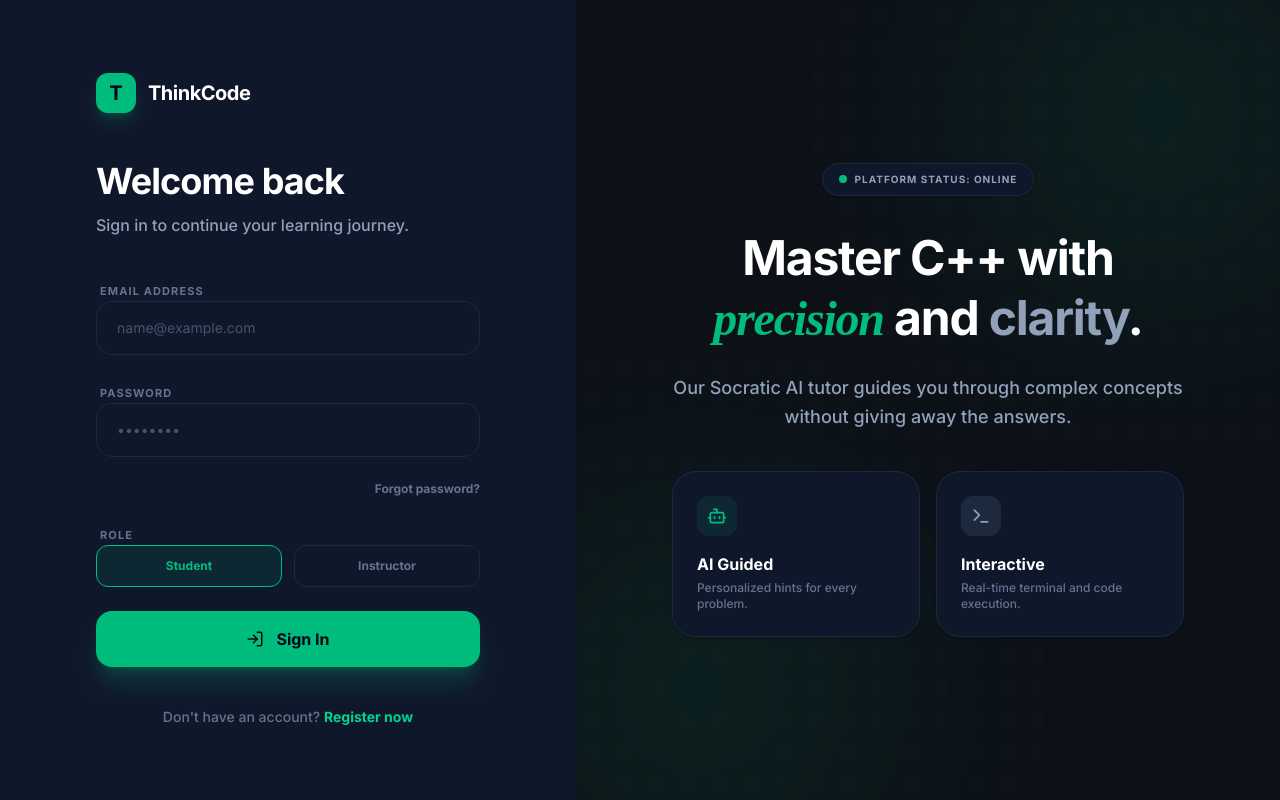
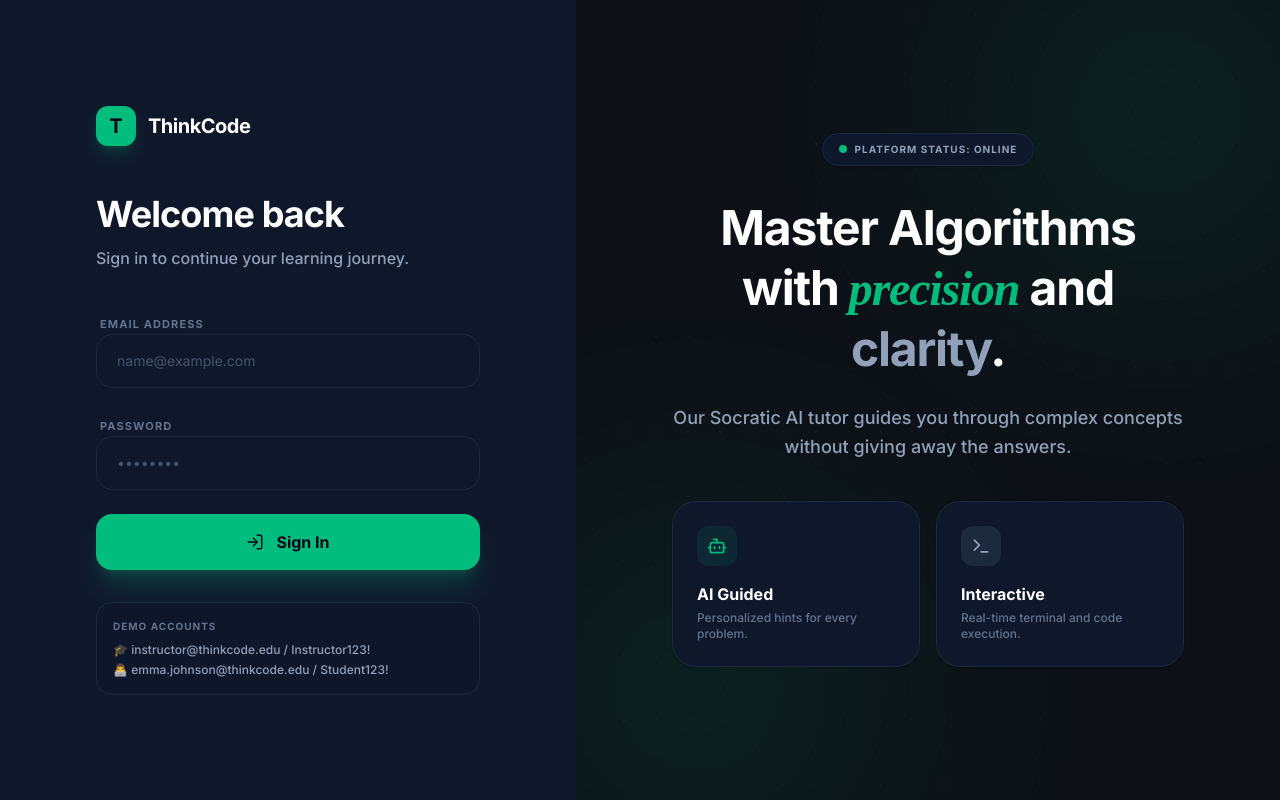
Before and after one commit to Asyaberk/thinkcode, a React (Vite) app in the folder frontend/: page / in a window 1280 px wide. Built offline with nearby package versions, Linux system fonts and the light colour scheme; a web font is replaced by a local one.

Commit message:
auth api

```diff
--- a/frontend/src/App.tsx
+++ b/frontend/src/App.tsx
@@ -3,7 +3,7 @@
  * SPDX-License-Identifier: Apache-2.0
  */
 
-import { useState } from 'react';
+import { useState, useEffect } from 'react';
 import { LoginPage } from './pages/LoginPage';
 import { DashboardPage } from './pages/DashboardPage';
 import { ProblemsPage } from './pages/ProblemsPage';
@@ -12,29 +12,38 @@ import { QuestionPage } from './pages/QuestionPage';
 import { AnalyticsPage } from './pages/AnalyticsPage';
 import { PlaygroundPage } from './pages/PlaygroundPage';
 import { InstructorDashboard } from './pages/InstructorDashboard';
-import { sections, lessons, questions } from './mockData';
-import { UserRole } from './types';
+import { sections as mockSections, lessons, questions } from './mockData';
+import { useAuth } from './context/AuthContext';
+import type { Section } from './types';
 
 type Page = 'login' | 'dashboard' | 'problems' | 'learning' | 'question' | 'analytics' | 'playground' | 'instructor-dashboard';
 
 export default function App() {
+  const { user, userRole, logout } = useAuth();
   const [currentPage, setCurrentPage] = useState<Page>('login');
-  const [userRole, setUserRole] = useState<UserRole>('Student');
-  const [activeSectionId, setActiveSectionId] = useState(sections[0].id);
+  const [activeSectionId, setActiveSectionId] = useState(mockSections[0].id);
   const [activeQuestionId, setActiveQuestionId] = useState<string | null>(null);
-  const [userSections, setUserSections] = useState(sections);
+  const [userSections, setUserSections] = useState<Section[]>(mockSections);
 
-  const handleLogin = (role: UserRole) => {
-    setUserRole(role);
-    if (role === 'Instructor') {
-      setCurrentPage('instructor-dashboard');
+  // Restore page on session resume
+  useEffect(() => {
+    if (user) {
+      if (userRole === 'Instructor') {
+        setCurrentPage('instructor-dashboard');
+      } else {
+        setCurrentPage('dashboard');
+      }
     } else {
-      setCurrentPage('dashboard');
+      setCurrentPage('login');
     }
+  }, [user, userRole]);
+
+  const handleLogin = () => {
+    // AuthContext sets the user; useEffect above handles redirect
   };
 
   const handleLogout = () => {
-    setUserRole('Student');
+    logout();
     setCurrentPage('login');
   };
 
@@ -67,13 +76,9 @@ export default function App() {
       setCurrentPage('problems');
       return;
     }
-
-    // Mark section as completed
-    setUserSections(prev => prev.map(s =>
-      s.id === activeSectionId ? { ...s, isCompleted: true } : s
-    ));
-
-    // Find next section
+    setUserSections(prev =>
+      prev.map(s => s.id === activeSectionId ? { ...s, isCompleted: true } : s)
+    );
     const currentIndex = userSections.findIndex(s => s.id === activeSectionId);
     if (currentIndex < userSections.length - 1) {
       setActiveSectionId(userSections[currentIndex + 1].id);
@@ -89,12 +94,12 @@ export default function App() {
     ? questions[activeQuestionId]
     : (questions[activeSectionId] || questions['cpp-basics']);
 
+  if (currentPage === 'login') {
+    return <LoginPage onLogin={handleLogin} />;
+  }
+
   return (
     <div className="min-h-screen">
-      {currentPage === 'login' && (
-        <LoginPage onLogin={handleLogin} />
-      )}
-
       {currentPage === 'dashboard' && (
         <DashboardPage
           sections={userSections}
--- /dev/null
+++ b/frontend/src/api/auth.ts
@@ -0,0 +1,35 @@
+import { api } from './client';
+import type { AuthUser } from '../types';
+
+export interface LoginResponse {
+  access_token: string;
+  token_type: string;
+}
+
+export async function login(email: string, password: string): Promise<{ token: string; user: AuthUser }> {
+  const data = await api.post<LoginResponse>('/auth/login', { email, password });
+  localStorage.setItem('access_token', data.access_token);
+
+  const user = await getMe();
+  localStorage.setItem('user', JSON.stringify(user));
+  return { token: data.access_token, user };
+}
+
+export async function getMe(): Promise<AuthUser> {
+  return api.get<AuthUser>('/auth/me');
+}
+
+export function logout() {
+  localStorage.removeItem('access_token');
+  localStorage.removeItem('user');
+}
+
+export function getStoredUser(): AuthUser | null {
+  const raw = localStorage.getItem('user');
+  if (!raw) return null;
+  try { return JSON.parse(raw); } catch { return null; }
+}
+
+export function getStoredToken(): string | null {
+  return localStorage.getItem('access_token');
+}
--- /dev/null
+++ b/frontend/src/api/client.ts
@@ -0,0 +1,67 @@
+/**
+ * API Client — tüm backend istekleri buradan geçer.
+ * JWT token'ı localStorage'dan otomatik ekler.
+ * 401 alınırsa localStorage temizlenir, sayfa login'e yönlendirilir.
+ */
+
+const BASE_URL = '/api/v1';
+
+export class ApiError extends Error {
+  constructor(public status: number, message: string) {
+    super(message);
+    this.name = 'ApiError';
+  }
+}
+
+async function request<T>(
+  path: string,
+  options: RequestInit = {}
+): Promise<T> {
+  const token = localStorage.getItem('access_token');
+
+  const headers: HeadersInit = {
+    'Content-Type': 'application/json',
+    ...(token ? { Authorization: `Bearer ${token}` } : {}),
+    ...options.headers,
+  };
+
+  const response = await fetch(`${BASE_URL}${path}`, {
+    ...options,
+    headers,
+  });
+
+  if (response.status === 401) {
+    localStorage.removeItem('access_token');
+    localStorage.removeItem('user');
+    window.location.href = '/';
+  }
+
+  if (!response.ok) {
+    let errorMsg = `HTTP ${response.status}`;
+    try {
+      const err = await response.json();
+      errorMsg = err.detail || errorMsg;
+    } catch {}
+    throw new ApiError(response.status, errorMsg);
+  }
+
+  // 204 No Content
+  if (response.status === 204) return undefined as T;
+
+  return response.json();
+}
+
+export const api = {
+  get: <T>(path: string) => request<T>(path),
+  post: <T>(path: string, body?: unknown) =>
+    request<T>(path, {
+      method: 'POST',
+      body: body !== undefined ? JSON.stringify(body) : undefined,
+    }),
+  put: <T>(path: string, body?: unknown) =>
+    request<T>(path, {
+      method: 'PUT',
+      body: body !== undefined ? JSON.stringify(body) : undefined,
+    }),
+  delete: <T>(path: string) => request<T>(path, { method: 'DELETE' }),
+};
--- /dev/null
+++ b/frontend/src/context/AuthContext.tsx
@@ -0,0 +1,68 @@
+import React, { createContext, useContext, useState, useEffect, useCallback } from 'react';
+import type { AuthUser, UserRole } from '../types';
+import { login as apiLogin, logout as apiLogout, getStoredUser, getStoredToken } from '../api/auth';
+
+interface AuthContextValue {
+  user: AuthUser | null;
+  token: string | null;
+  userRole: UserRole;
+  isLoading: boolean;
+  error: string | null;
+  login: (email: string, password: string) => Promise<void>;
+  logout: () => void;
+}
+
+const AuthContext = createContext<AuthContextValue | null>(null);
+
+export function AuthProvider({ children }: { children: React.ReactNode }) {
+  const [user, setUser] = useState<AuthUser | null>(null);
+  const [token, setToken] = useState<string | null>(null);
+  const [isLoading, setIsLoading] = useState(false);
+  const [error, setError] = useState<string | null>(null);
+
+  // On mount — restore session from localStorage
+  useEffect(() => {
+    const storedUser = getStoredUser();
+    const storedToken = getStoredToken();
+    if (storedUser && storedToken) {
+      setUser(storedUser);
+      setToken(storedToken);
+    }
+  }, []);
+
+  const userRole: UserRole = user?.role === 'instructor' || user?.role === 'admin' ? 'Instructor' : 'Student';
+
+  const login = useCallback(async (email: string, password: string) => {
+    setIsLoading(true);
+    setError(null);
+    try {
+      const result = await apiLogin(email, password);
+      setUser(result.user);
+      setToken(result.token);
+    } catch (err: unknown) {
+      const msg = err instanceof Error ? err.message : 'Login failed';
+      setError(msg);
+      throw err;
+    } finally {
+      setIsLoading(false);
+    }
+  }, []);
+
+  const logout = useCallback(() => {
+    apiLogout();
+    setUser(null);
+    setToken(null);
+  }, []);
+
+  return (
+    <AuthContext.Provider value={{ user, token, userRole, isLoading, error, login, logout }}>
+      {children}
+    </AuthContext.Provider>
+  );
+}
+
+export function useAuth(): AuthContextValue {
+  const ctx = useContext(AuthContext);
+  if (!ctx) throw new Error('useAuth must be used inside <AuthProvider>');
+  return ctx;
+}
--- a/frontend/src/main.tsx
+++ b/frontend/src/main.tsx
@@ -1,10 +1,13 @@
-import {StrictMode} from 'react';
-import {createRoot} from 'react-dom/client';
+import { StrictMode } from 'react';
+import { createRoot } from 'react-dom/client';
 import App from './App.tsx';
 import './index.css';
+import { AuthProvider } from './context/AuthContext.tsx';
 
 createRoot(document.getElementById('root')!).render(
   <StrictMode>
-    <App />
+    <AuthProvider>
+      <App />
+    </AuthProvider>
   </StrictMode>,
 );
--- a/frontend/src/pages/LoginPage.tsx
+++ b/frontend/src/pages/LoginPage.tsx
@@ -1,17 +1,31 @@
 import React, { useState } from 'react';
-import { LogIn, UserPlus, Bot, Terminal } from 'lucide-react';
+import { LogIn, Bot, Terminal, Loader2 } from 'lucide-react';
 import { motion } from 'motion/react';
 import { cn } from '../lib/utils';
-
-import { UserRole } from '../types';
+import { useAuth } from '../context/AuthContext';
 
 interface LoginPageProps {
-  onLogin: (role: UserRole) => void;
+  onLogin: () => void;
 }
 
 export const LoginPage: React.FC<LoginPageProps> = ({ onLogin }) => {
-  const [isRegister, setIsRegister] = useState(false);
-  const [selectedRole, setSelectedRole] = useState<UserRole>('Student');
+  const { login, isLoading, error } = useAuth();
+  const [email, setEmail] = useState('');
+  const [password, setPassword] = useState('');
+  const [localError, setLocalError] = useState<string | null>(null);
+
+  const handleSubmit = async (e: React.FormEvent) => {
+    e.preventDefault();
+    setLocalError(null);
+    try {
+      await login(email, password);
+      onLogin();
+    } catch (err: unknown) {
+      setLocalError(err instanceof Error ? err.message : 'Login failed. Please check your credentials.');
+    }
+  };
+
+  const displayError = localError || error;
 
   return (
     <div className="min-h-screen bg-[#0f172a] flex overflow-hidden">
@@ -30,24 +44,21 @@ export const LoginPage: React.FC<LoginPageProps> = ({ onLogin }) => {
           </div>
 
           <div className="mb-10">
-            <h1 className="text-4xl font-bold text-white tracking-tight mb-3">
-              {isRegister ? 'Create an account' : 'Welcome back'}
-            </h1>
-            <p className="text-slate-400 font-medium">
-              {isRegister
-                ? 'Join thousands of students learning C++ today.'
-                : 'Sign in to continue your learning journey.'}
-            </p>
+            <h1 className="text-4xl font-bold text-white tracking-tight mb-3">Welcome back</h1>
+            <p className="text-slate-400 font-medium">Sign in to continue your learning journey.</p>
           </div>
 
-          <form className="space-y-6" onSubmit={(e) => { e.preventDefault(); onLogin(selectedRole); }}>
+          <form className="space-y-6" onSubmit={handleSubmit}>
             <div className="space-y-2">
               <label className="text-[11px] font-bold text-slate-500 uppercase tracking-widest ml-1">Email Address</label>
               <input
                 type="email"
                 placeholder="name@example.com"
+                value={email}
+                onChange={e => setEmail(e.target.value)}
                 className="w-full bg-slate-900 border border-slate-800 rounded-2xl px-5 py-4 text-sm focus:ring-2 focus:ring-emerald-500 focus:bg-slate-800 outline-none transition-all placeholder:text-slate-600 text-slate-200"
                 required
+                autoComplete="email"
               />
             </div>
             <div className="space-y-2">
@@ -55,69 +66,54 @@ export const LoginPage: React.FC<LoginPageProps> = ({ onLogin }) => {
               <input
                 type="password"
                 placeholder="••••••••"
+                value={password}
+                onChange={e => setPassword(e.target.value)}
                 className="w-full bg-slate-900 border border-slate-800 rounded-2xl px-5 py-4 text-sm focus:ring-2 focus:ring-emerald-500 focus:bg-slate-800 outline-none transition-all placeholder:text-slate-600 text-slate-200"
                 required
+                autoComplete="current-password"
               />
             </div>
 
-            {!isRegister && (
-              <div className="flex justify-end">
-                <button type="button" className="text-xs font-bold text-slate-500 hover:text-white transition-colors">
-                  Forgot password?
-                </button>
-              </div>
+            {displayError && (
+              <motion.div
+                initial={{ opacity: 0, y: -8 }}
+                animate={{ opacity: 1, y: 0 }}
+                className="bg-red-500/10 border border-red-500/30 rounded-xl px-4 py-3 text-sm text-red-400 font-medium"
+              >
+                {displayError}
+              </motion.div>
             )}
-
-            <div className="space-y-2">
-              <label className="text-[11px] font-bold text-slate-500 uppercase tracking-widest ml-1">Role</label>
-              <div className="grid grid-cols-2 gap-3">
-                <button
-                  type="button"
-                  onClick={() => setSelectedRole('Student')}
-                  className={cn(
-                    "py-3 rounded-xl text-xs font-bold border transition-all",
-                    selectedRole === 'Student'
-                      ? "bg-emerald-500/10 border-emerald-500 text-emerald-500"
-                      : "bg-slate-900 border-slate-800 text-slate-500 hover:border-slate-700"
-                  )}
-                >
-                  Student
-                </button>
-                <button
-                  type="button"
-                  onClick={() => setSelectedRole('Instructor')}
-                  className={cn(
-                    "py-3 rounded-xl text-xs font-bold border transition-all",
-                    selectedRole === 'Instructor'
-                      ? "bg-emerald-500/10 border-emerald-500 text-emerald-500"
-                      : "bg-slate-900 border-slate-800 text-slate-500 hover:border-slate-700"
-                  )}
-                >
-                  Instructor
-                </button>
-              </div>
-            </div>
 
             <button
               type="submit"
-              onClick={() => onLogin(selectedRole)}
-              className="w-full bg-emerald-500 text-slate-950 py-4 rounded-2xl font-bold hover:bg-emerald-400 transition-all shadow-xl shadow-emerald-500/20 active:scale-[0.98] flex items-center justify-center gap-3"
+              disabled={isLoading}
+              className={cn(
+                "w-full bg-emerald-500 text-slate-950 py-4 rounded-2xl font-bold transition-all shadow-xl shadow-emerald-500/20 active:scale-[0.98] flex items-center justify-center gap-3",
+                isLoading ? "opacity-70 cursor-not-allowed" : "hover:bg-emerald-400"
+              )}
             >
-              {isRegister ? <UserPlus size={18} /> : <LogIn size={18} />}
-              {isRegister ? 'Create Account' : 'Sign In'}
+              {isLoading ? (
+                <><Loader2 size={18} className="animate-spin" /> Signing in...</>
+              ) : (
+                <><LogIn size={18} /> Sign In</>
+              )}
             </button>
           </form>
 
-          <div className="mt-10 text-center">
-            <p className="text-sm text-slate-500 font-medium">
-              {isRegister ? 'Already have an account?' : "Don't have an account?"}{' '}
-              <button
-                onClick={() => setIsRegister(!isRegister)}
-                className="font-bold text-emerald-400 hover:text-emerald-300 hover:underline underline-offset-4"
-              >
-                {isRegister ? 'Sign in' : 'Register now'}
-              </button>
-            </p>
+          <div className="mt-8 p-4 bg-slate-900/50 border border-slate-800 rounded-2xl space-y-1">
+            <p className="text-[10px] font-bold text-slate-500 uppercase tracking-widest mb-2">Demo Accounts</p>
+            <button
+              onClick={() => { setEmail('instructor@thinkcode.edu'); setPassword('Instructor123!'); }}
+              className="block text-xs text-slate-400 hover:text-emerald-400 transition-colors font-medium"
+            >
+              🎓 instructor@thinkcode.edu / Instructor123!
+            </button>
+            <button
+              onClick={() => { setEmail('emma.johnson@thinkcode.edu'); setPassword('Student123!'); }}
+              className="block text-xs text-slate-400 hover:text-emerald-400 transition-colors font-medium"
+            >
+              👨‍💻 emma.johnson@thinkcode.edu / Student123!
+            </button>
           </div>
         </motion.div>
       </div>
@@ -137,7 +133,7 @@ export const LoginPage: React.FC<LoginPageProps> = ({ onLogin }) => {
             <span className="text-[10px] font-bold text-slate-400 uppercase tracking-widest">Platform Status: Online</span>
           </div>
           <h2 className="text-5xl font-bold text-white tracking-tight leading-tight mb-6">
-            Master C++ with <span className="text-emerald-500 italic font-serif">precision</span> and <span className="text-slate-400">clarity</span>.
+            Master Algorithms with <span className="text-emerald-500 italic font-serif">precision</span> and <span className="text-slate-400">clarity</span>.
           </h2>
           <p className="text-slate-400 text-lg font-medium leading-relaxed mb-10">
             Our Socratic AI tutor guides you through complex concepts without giving away the answers.
@@ -161,7 +157,6 @@ export const LoginPage: React.FC<LoginPageProps> = ({ onLogin }) => {
           </div>
         </motion.div>
 
-        {/* Decorative elements */}
         <div className="absolute top-[-10%] right-[-10%] w-96 h-96 bg-emerald-500 rounded-full blur-[120px] opacity-10" />
         <div className="absolute bottom-[-10%] left-[-10%] w-96 h-96 bg-emerald-500 rounded-full blur-[120px] opacity-10" />
       </div>
--- a/frontend/src/types.ts
+++ b/frontend/src/types.ts
@@ -1,13 +1,33 @@
-
+// ── Auth ──────────────────────────────────────────────────────────────────────
 export type UserRole = 'Student' | 'Instructor';
 
+export interface AuthUser {
+  id: string;
+  email: string;
+  first_name: string;
+  last_name: string;
+  role: 'student' | 'instructor' | 'admin';
+}
+
+// ── Topics / Sections ─────────────────────────────────────────────────────────
 export type Section = {
   id: string;
   title: string;
   isCompleted: boolean;
 };
 
-export type ResourceType = 'PDF' | 'Video' | 'Link' | 'Slides';
+export interface Topic {
+  id: string;
+  name: string;
+  description: string;
+  book_chapter: string;
+  book_url: string;
+  display_order: number;
+  parent_topic_id: string | null;
+}
+
+// ── Lessons & Materials ───────────────────────────────────────────────────────
+export type ResourceType = 'pdf' | 'video' | 'link' | 'visualization' | 'PDF' | 'Video' | 'Link' | 'Slides';
 
 export type Resource = {
   id: string;
@@ -17,15 +37,63 @@ export type Resource = {
   description: string;
 };
 
+export interface Material {
+  id: string;
+  lesson_id: string;
+  title: string;
+  type: ResourceType;
+  url: string;
+  description: string;
+  display_order: number;
+}
+
 export type Lesson = {
   id: string;
   sectionId: string;
   title: string;
-  content: string; // Markdown
+  content: string;
   resources?: Resource[];
 };
 
+export interface ApiLesson {
+  id: string;
+  topic_id: string;
+  title: string;
+  summary: string | null;
+  content_markdown: string | null;
+  estimated_minutes: number;
+  display_order: number;
+  princeton_section: string | null;
+  materials?: Material[];
+}
+
+// ── Problems ──────────────────────────────────────────────────────────────────
 export type QuestionType = 'Coding' | 'Multiple Choice' | 'Open Response' | 'Conceptual';
+
+export interface ProblemOption {
+  id: string;
+  problem_id: string;
+  text: string;
+  is_correct: boolean;
+  display_order: number;
+}
+
+export interface ApiProblem {
+  id: string;
+  topic_id: string;
+  lesson_id: string | null;
+  title: string;
+  description: string;
+  type: 'coding' | 'multiple_choice' | 'open_response';
+  difficulty: 'easy' | 'medium' | 'hard';
+  starter_code: string | null;
+  grading_rubric: string | null;
+  correct_answer: string | null;
+  points: number;
+  book_reference: string | null;
+  is_published: boolean;
+  options?: ProblemOption[];
+}
 
 export type Question = {
   id: string;
@@ -33,10 +101,7 @@ export type Question = {
   title: string;
   description: string;
   type: QuestionType;
-  options?: {
-    id: string;
-    text: string;
-  }[];
+  options?: { id: string; text: string }[];
   correctOptionId?: string;
   starterCode?: string;
   solutionTemplate?: string;
@@ -55,6 +120,72 @@ export type Problem = {
   questionId: string;
 };
 
+// ── Submissions ───────────────────────────────────────────────────────────────
+export interface SubmissionCreate {
+  problem_id: string;
+  class_id: string;
+  submitted_code?: string;
+  submitted_answer?: string;
+  selected_option_id?: string;
+  time_spent_seconds?: number;
+}
+
+export interface Submission {
+  id: string;
+  student_id: string;
+  problem_id: string;
+  class_id: string;
+  status: 'pending' | 'passed' | 'failed' | 'grading';
+  score: number | null;
+  max_score: number | null;
+  is_correct: boolean | null;
+  attempt_number: number;
+  submitted_at: string;
+  feedback?: string;
+}
+
+// ── Analytics ─────────────────────────────────────────────────────────────────
+export interface MasteryEntry {
+  topic_id: string;
+  topic_name: string;
+  mastery_score: number;
+  problems_attempted: number;
+  problems_passed: number;
+  total_hints_used: number;
+}
+
+export interface StudentDashboard {
+  student_id: string;
+  class_id: string;
+  class_name: string;
+  rank: number;
+  total_students_in_class: number;
+  overall_mastery: number;
+  problems_attempted: number;
+  problems_passed: number;
+  mastery_by_topic: MasteryEntry[];
+}
+
+// ── Tutor ─────────────────────────────────────────────────────────────────────
+export interface TutorMessage {
+  role: 'user' | 'assistant';
+  content: string;
+}
+
+export interface TutorChatRequest {
+  problem_id: string;
+  new_message: string;
+  chat_history: TutorMessage[];
+  student_code_or_answer?: string;
+}
+
+export interface TutorChatResponse {
+  response: string;
+  chat_history: TutorMessage[];
+  trace_id?: string;
+}
+
+// ── Chat (UI-level) ───────────────────────────────────────────────────────────
 export type ChatMessage = {
   id: string;
   role: 'user' | 'assistant';
```
Also changed, not shown: 2 other files (tests, documents, lock files or other folders).
